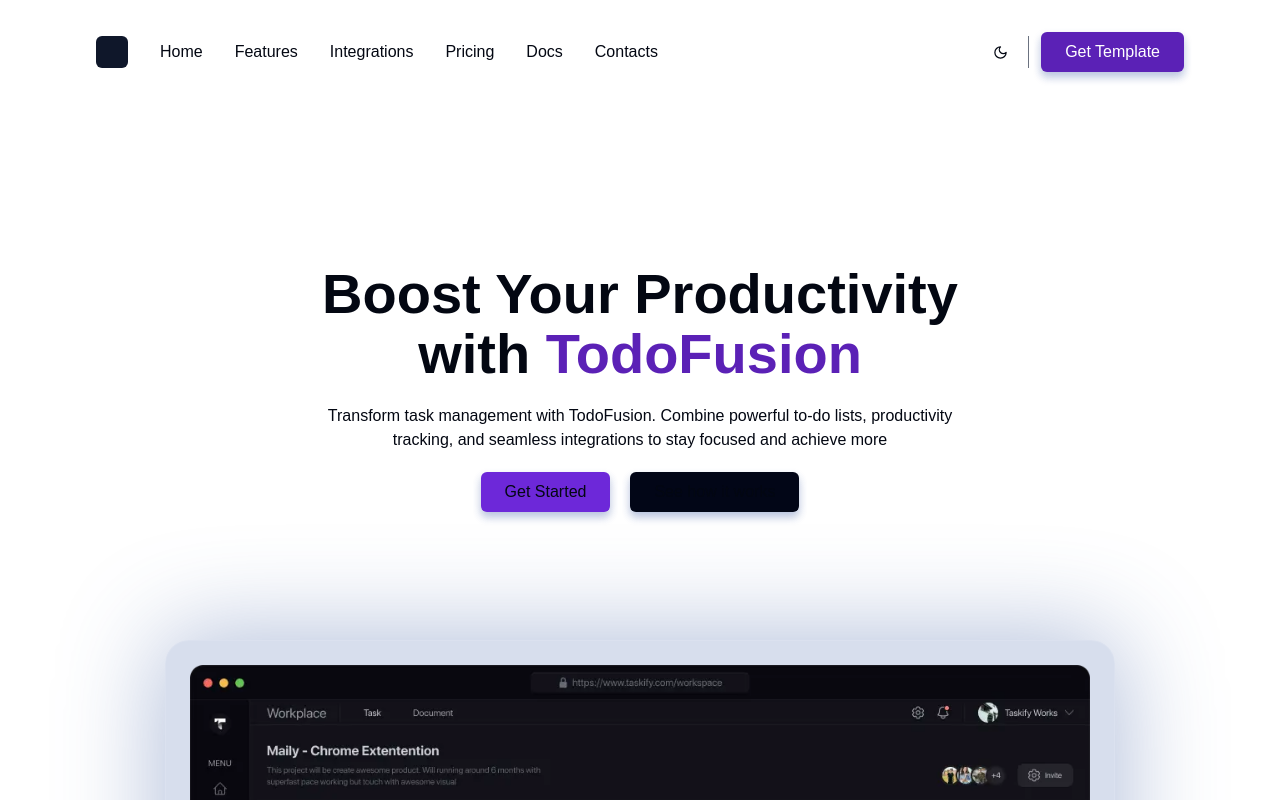
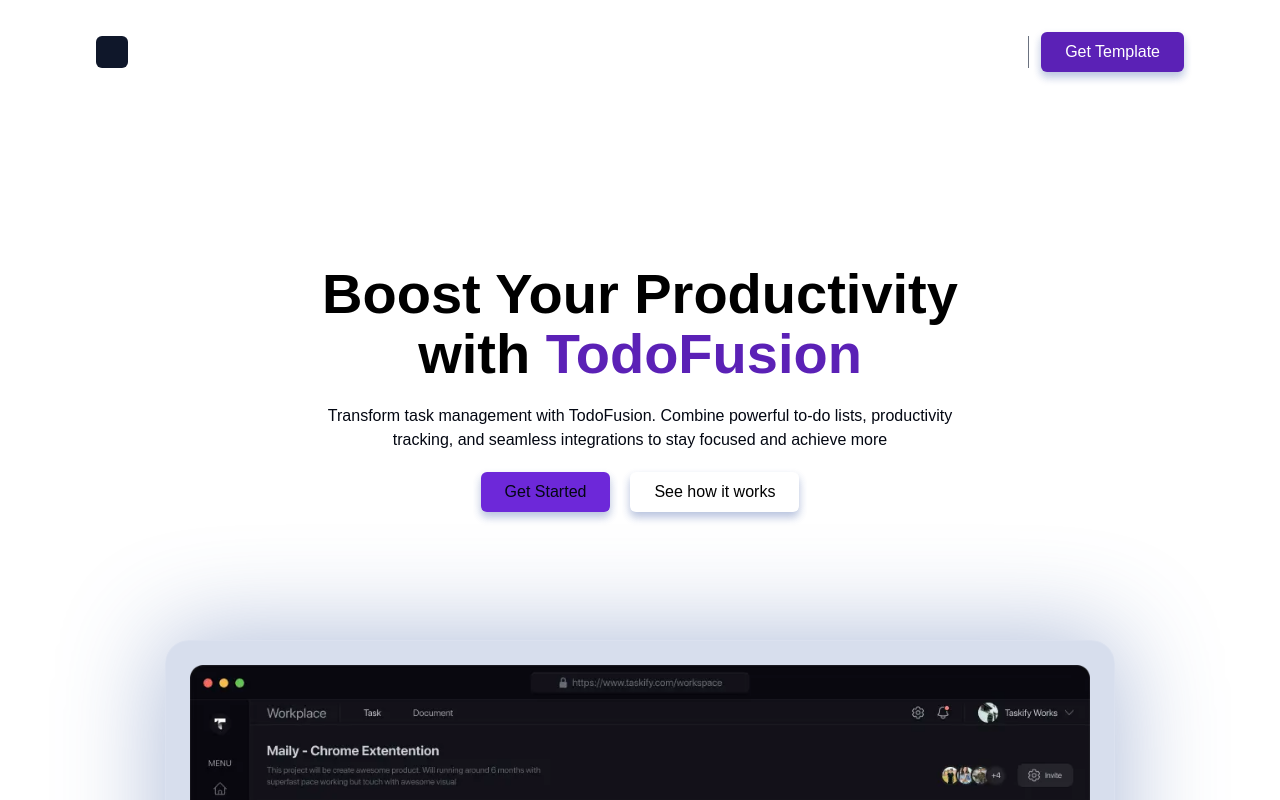
Before and after one commit to Grace422/TodoFusion, a Next.js app: page / in a window 1280 px wide. Shown: the top 800 px of the page. Built offline with nearby package versions, Linux system fonts and the light colour scheme.

Commit message:
navbar lightmode done

```diff
--- a/components/Navbar.tsx
+++ b/components/Navbar.tsx
@@ -1,8 +1,17 @@
-"use client"
+"use client";
 import Link from "next/link";
 import { useEffect, useState } from "react";
-import { Moon } from "lucide-react";
+import { Moon, Sun } from "lucide-react";
 const Navbar = () => {
+  const [isDarkMode, setIsDarkMode] = useState(false)
+  const toggleDarkMode = () => {
+    setIsDarkMode(!isDarkMode)
+    if (isDarkMode) {
+      document.body.classList.remove("dark");
+    } else {
+      document.body.classList.add("dark");
+    }
+  }
   const [isScrolled, setIsScrolled] = useState(false);
 
   useEffect(() => {
@@ -20,11 +29,11 @@ const Navbar = () => {
   return (
     <div className="h-full w-full mx-auto max-w-[1350px] px-4 py-6 md:px-20 sticky top-0 z-10">
       <nav className={`mx-auto w-full h-full flex items-center gap-8 transition-all duration-500 rounded-full px-4 py-2
-        ${isScrolled ? "borders-nav bg-[#050912]" : "bg-transparent"}`}>
-        <div className={`size-8 transition-all duration-500 ease-in-out bg-slate-900
+        ${isScrolled ? "borders-nav bg-[#050912] backdrop-blur-xl dark:bg-white/25" : "bg-transparent"}`}>
+        <div className={`size-8 transition-all duration-500 ease-in-out dark:bg-slate-600 bg-slate-900
           ${isScrolled ? "rounded-full" : "rounded-md"}`} />
         <div className="flex items-center justify-between ml-auto lg:flex-1 lg:ml-0">
-          <div className="hidden items-center gap-8 lg:flex">
+          <div className="hidden items-center gap-8 dark:text-black text-white lg:flex">
             <Link href="/home">Home</Link>
             <Link href="/features">Features</Link>
             <Link href="/integrations">Integrations</Link>
@@ -33,8 +42,10 @@ const Navbar = () => {
             <Link href="/contacts">Contacts</Link>
           </div>
           <div className="flex items-center gap-3">
-            <button className="flex items-center justify-center border rounded-full border-transparent size-8">
-              <Moon size={15} />
+            <button className="flex items-center justify-center size-8 hover:border hover:rounded-full hover:border-slate-200"
+            onClick={toggleDarkMode}
+            >
+              {isDarkMode ? <Sun size={15}/> : <Moon size={15} color="white"/>}
             </button>
             <div className="h-8 w-[1px] bg-gray-500" />
             <button className="bg-violet-800 rounded-md text-white px-6 py-2 shadow">Get Template</button>
--- a/src/app/globals.css
+++ b/src/app/globals.css
@@ -2,18 +2,23 @@
 @tailwind components;
 @tailwind utilities;
 
+*{
+  @apply transition-colors duration-200;
+}
 :root {
   --background: #ffffff;
   --foreground: #030712;
 }
-
+.dark {
+  --background: #ffffff;
+  --foreground: #030712;
+}
 @media (prefers-color-scheme: dark) {
   :root {
     --background: #030712;
-    --foreground: #ededed;
+    --foreground: #030712;
   }
 }
-
 .borders{
   border: 1px solid rgb(255, 255, 255, 0.1)
 }
@@ -46,6 +51,7 @@
 .marquee-content {
   display: flex;
   width: max-content;
+  transform: translateX(50%);
   animation: marquee 100s linear infinite;
 }
 .marquee-content:hover{
@@ -62,6 +68,9 @@
     transform: translateX(-100%);
   }
 }
+.animation{
+  transition: ease-in-out;
+}
 
 
 
--- a/src/app/page.tsx
+++ b/src/app/page.tsx
@@ -17,7 +17,7 @@ export default function Home() {
       <div className="h-full w-full mx-auto px-40 max-w-[1350px] md:px-20 z-10">
         <div className="flex flex-col items-center justify-center min-h-screen py-40 gap-32">
           <div className="max-w-2xl text-center flex flex-col gap-5">
-            <h1 className="font-semibold text-3xl lg:text-[56px] md:text-4xl lg:leading-[60px]">
+            <h1 className="font-semibold  text-black text-3xl lg:text-[56px] md:text-4xl lg:leading-[60px] dark:text-white">
               Boost Your Productivity with{" "}
               <span className="text-violet-800">TodoFusion</span>
             </h1>
@@ -30,7 +30,7 @@ export default function Home() {
               <button className="px-6 py-2 bg-violet-700 rounded-md shadow">
                 Get Started
               </button>
-              <button className="bg-slate-950 rounded-md px-6 py-2 shadow">
+              <button className="bg-white text-black dark:bg-slate-950 dark:text-white rounded-md px-6 py-2 shadow">
                 See how it works
               </button>
             </div>
@@ -50,7 +50,7 @@ export default function Home() {
 
       <div className="h-full w-full mx-auto px-4 md:px-20 text-center max-w-[1350px]">
         <div className="w-full h-full">
-          <p className="mt-6 transition-all duration-300 ease-in-out">
+          <p className="mt-6 transition-all duration-300">
             Trusted by <span className="font-bold">800K+</span> freelancers and{" "}
             <span className="font-bold">20k+ teams</span> like.
           </p>
--- a/tailwind.config.ts
+++ b/tailwind.config.ts
@@ -15,4 +15,5 @@ export default {
     },
   },
   plugins: [],
+  darkMode: "class",
 } satisfies Config;
```
